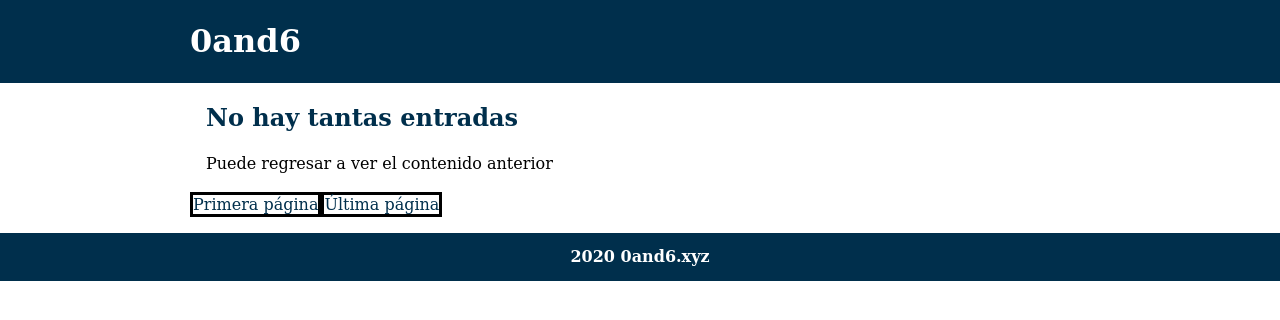
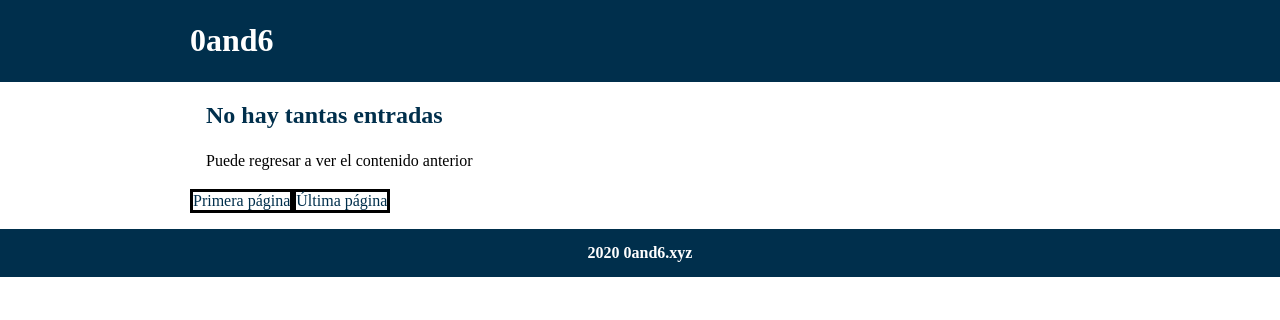
Before and after one commit to 0and6/blog, a PHP site: page / in a window 1280 px wide. Shown: the top 320 px of the page. Run offline with PHP 8.4, Linux system fonts and the light colour scheme; data that the repository does not hold is empty; some libraries are stand-ins or nearby versions.

Commit message:
Nueva fuente agregada

```diff
--- a/estilos/estilos.css
+++ b/estilos/estilos.css
@@ -1,11 +1,12 @@
 :root {
     --main-color: #002f4c;
 }
+@import url('https://fonts.googleapis.com/css2?family=Lora&display=swap');
 
 body {
     background-color: white;
     margin: 0;
-    font-family: 'DejaVu Serif';
+    font-family: 'Lora DejaVu Serif';
     font-size: 16px;
 }
 
```
